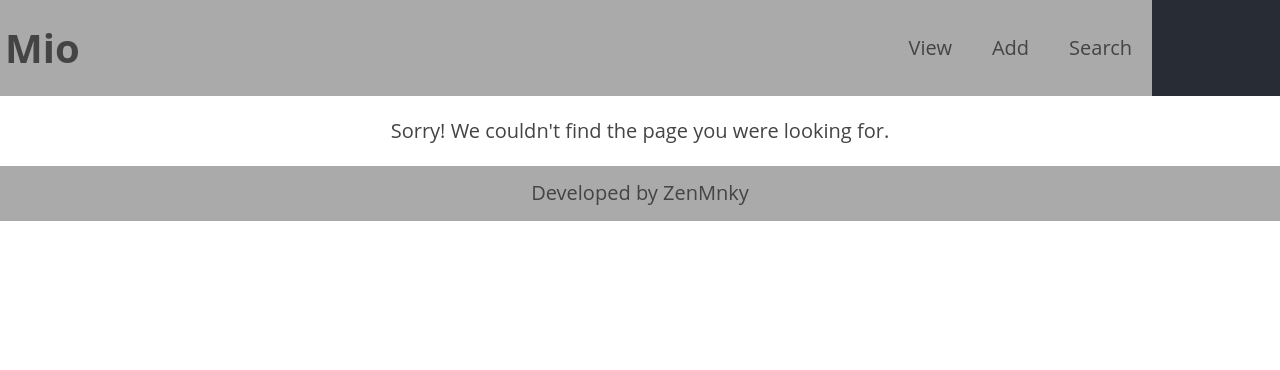
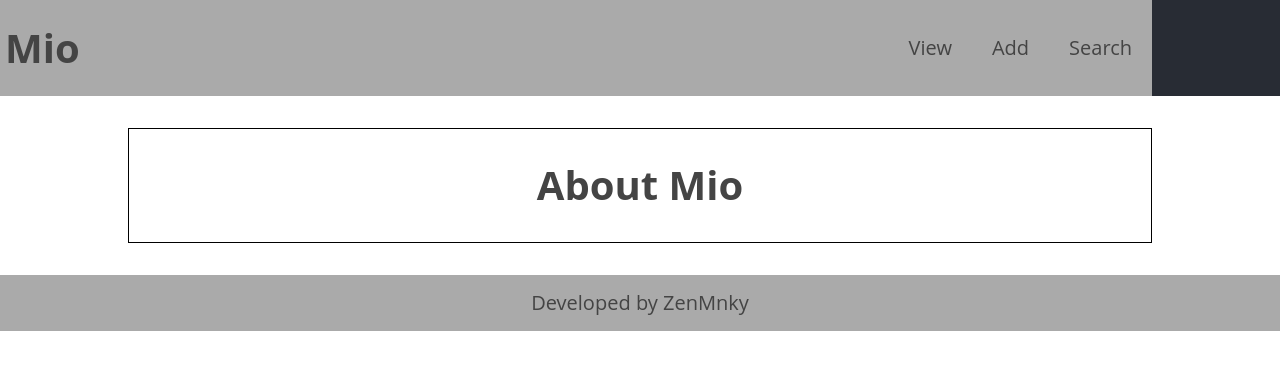
Before and after one commit to ZenMnky/mio-client, a React (Create React App) app: page /about in a window 1280 px wide. Shown: the top 370 px of the page. Built offline with nearby package versions, Linux system fonts and the light colour scheme; no server answers.

Commit message:
adds initial AboutView

```diff
--- a/src/App/App.js
+++ b/src/App/App.js
@@ -16,6 +16,7 @@ import AddView from '../Components/AddView/AddView'
 import ViewView from '../Components/ViewView/ViewView'
 import ProfileView from '../Components/ProfileView/ProfileView';
 import EditView from '../Components/EditView/EditView';
+import AboutView from '../Components/AboutView/AboutView'
 
 class App extends Component {
 
@@ -26,11 +27,13 @@ class App extends Component {
           <MainContainer>
             <Switch>
               <Route exact path='/' component={HomeBanner} />
+              <Route path='/about' component={AboutView} />
               <Route exact path='/view' component={ViewView} />
               <Route path='/view/:id' component={ProfileView} />
               <Route path='/search' component={SearchView} />
               <Route path='/add' component={AddView} />
               <Route path='/edit/:id' component={EditView} />
+
               <Route component={PageNotFound} />
             </Switch>
           </MainContainer>
--- /dev/null
+++ b/src/Components/AboutView/AboutView.js
@@ -0,0 +1,12 @@
+import React, { Component } from 'react';
+
+export default class AboutView extends Component{
+    render(){
+        return(
+            <article id='aboutView' className='articleView'>
+                <h1>About Mio</h1>
+            </article>
+
+        )
+    }
+}
```
